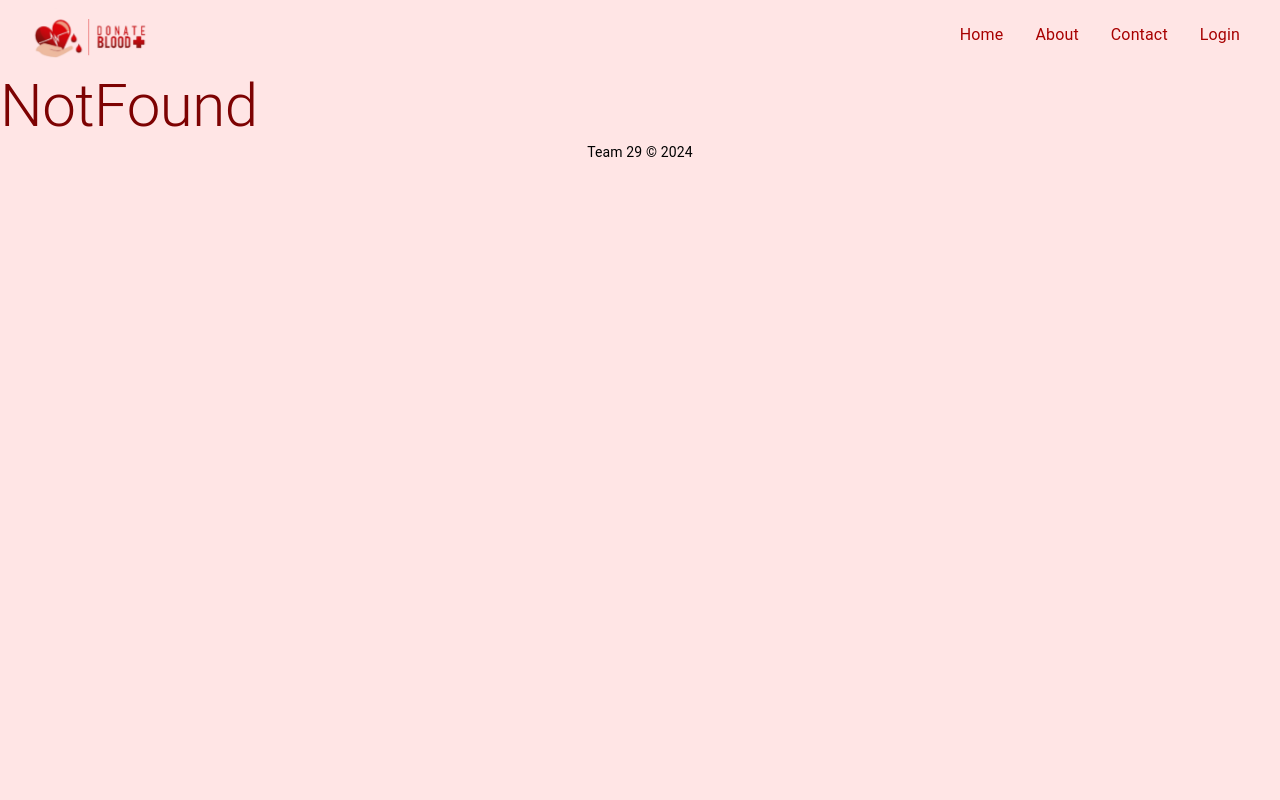
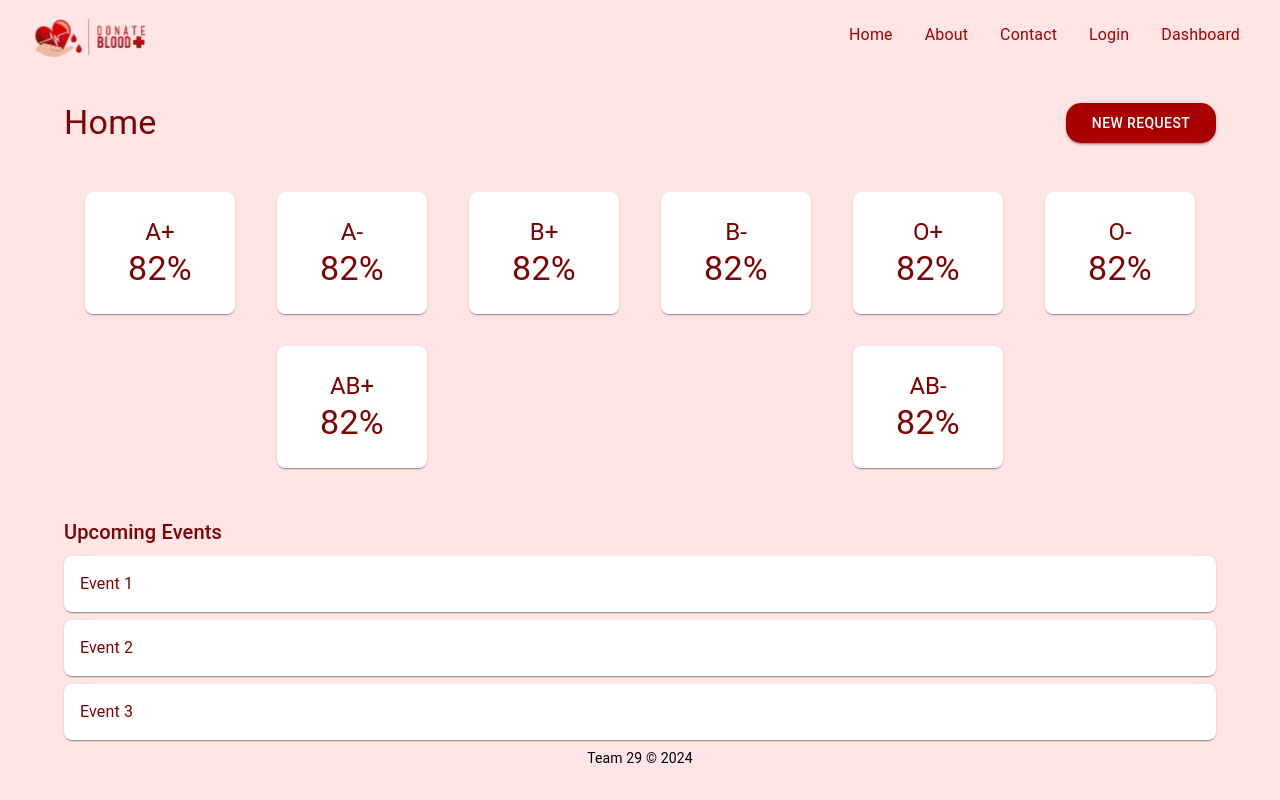
Before and after one commit to tharushasamarawickrama/rad-project-frontend, a React (Create React App) app: page /requester-dashboard in a window 1280 px wide. Built offline with nearby package versions, Linux system fonts and the light colour scheme.

Commit message:
create requester dashboard

```diff
--- a/src/App.jsx
+++ b/src/App.jsx
@@ -2,6 +2,7 @@
 import Home from "./pages/Home";
 import About from "./pages/About";
 import Contact from "./pages/Contact";
+import BloodRequesterDashboard from "./pages/BloodRequesterDashboard";
 import { createTheme, CssBaseline, ThemeProvider } from "@mui/material";
 import { createContext, useEffect, useState } from "react";
 import NavBar from "./components/NavBar";
@@ -74,6 +75,7 @@
             <Route path="/about" element={<About />} />
             <Route path="/contact" element={<Contact />} />
             <Route path="/login" element={<Login />} />
+            <Route path="/requester-dashboard" element={<BloodRequesterDashboard />} />
             <Route path="*" element={<NotFound />} />
           </Routes>
           <Footer />
--- a/src/components/NavBar.js
+++ b/src/components/NavBar.js
@@ -25,6 +25,7 @@
     { text: "About", path: "/about" },
     { text: "Contact", path: "/contact" },
     { text: "Login", path: "/login" },
+    { text: "Dashboard", path: "/requester-dashboard" }
   ];
 
   const handleNavigation = (path) => {
--- /dev/null
+++ b/src/pages/BloodRequesterDashboard.css
@@ -0,0 +1,43 @@
+.dashboard-container {
+    display: flex;
+    flex-direction: column;
+    align-items: center;
+  }
+
+  .dashboard-header {
+    display: flex;
+    justify-content: space-between;
+    width: 100%;
+    margin: 20px 0;
+  }
+
+  .dashboard-cards {
+    display: flex;
+    justify-content: space-around;
+    flex-wrap: wrap;
+  }
+
+  .dashboard-card {
+    display: flex;
+    flex-direction: column;
+    align-items: center;
+    justify-content: center;
+    border: 1px solid #ccc;
+    border-radius: 10px;
+    padding: 20px;
+    margin: 10px;
+    width: 150px;
+    height: 150px;
+  }
+
+  .upcoming-events {
+    margin-top: 20px;
+    width: 100%;
+  }
+
+  .upcoming-event {
+    border: 1px solid #ccc;
+    border-radius: 10px;
+    padding: 10px;
+    margin: 10px 0;
+  }
--- /dev/null
+++ b/src/pages/BloodRequesterDashboard.jsx
@@ -0,0 +1,34 @@
+import React from "react";
+import "./BloodRequesterDashboard.css";
+import { Box, Button, Container, Typography, Paper } from "@mui/material";
+
+const BloodRequesterDashboard = () => {
+  return (
+    <Container maxWidth="lg">
+      <Box sx={{ display: "flex", justifyContent: "space-between", alignItems: "center", my: 4 }}>
+        <Typography variant="h4">Home</Typography>
+        <Button variant="contained" color="primary">
+          New Request
+        </Button>
+      </Box>
+      <Box sx={{ display: "flex", justifyContent: "space-around", flexWrap: "wrap" }}>
+        {["A+", "A-", "B+", "B-","O+","O-","AB+","AB-"].map((bloodType, index) => (
+          <Paper key={index} sx={{ p: 3, m: 2, textAlign: "center", borderRadius: 2, width: 150 }}>
+            <Typography variant="h5">{bloodType}</Typography>
+            <Typography variant="h4">82%</Typography>
+          </Paper>
+        ))}
+      </Box>
+      <Box sx={{ mt: 4 }}>
+        <Typography variant="h6">Upcoming Events</Typography>
+        {["Event 1", "Event 2", "Event 3"].map((event, index) => (
+          <Paper key={index} sx={{ p: 2, my: 1, borderRadius: 2 }}>
+            <Typography>{event}</Typography>
+          </Paper>
+        ))}
+      </Box>
+    </Container>
+  );
+};
+
+export default BloodRequesterDashboard;
```
